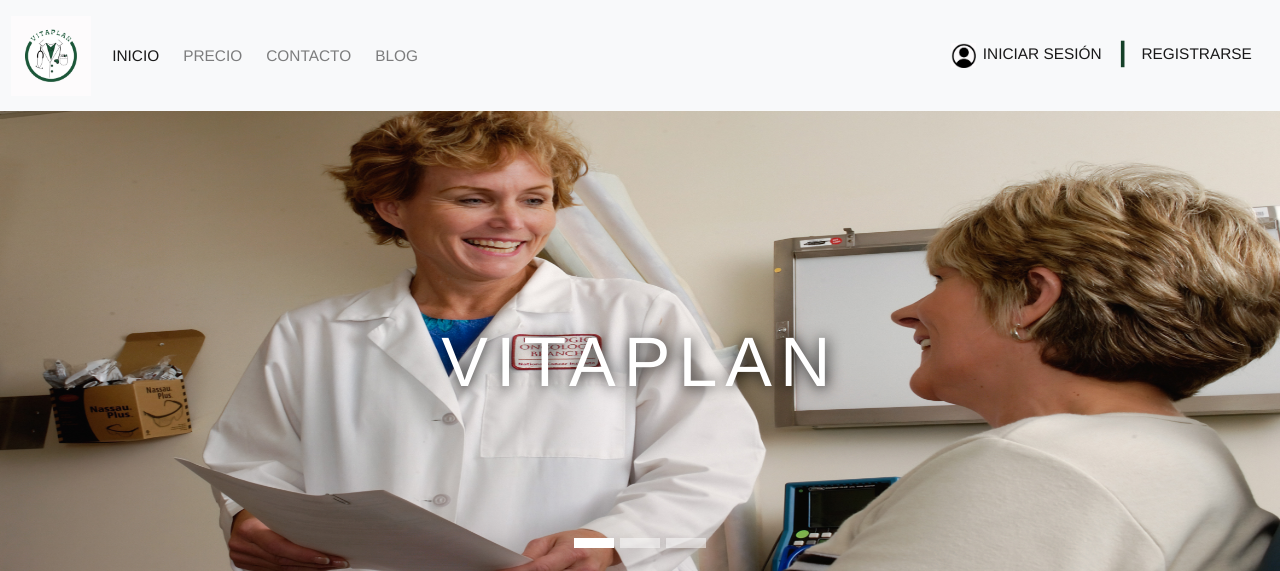
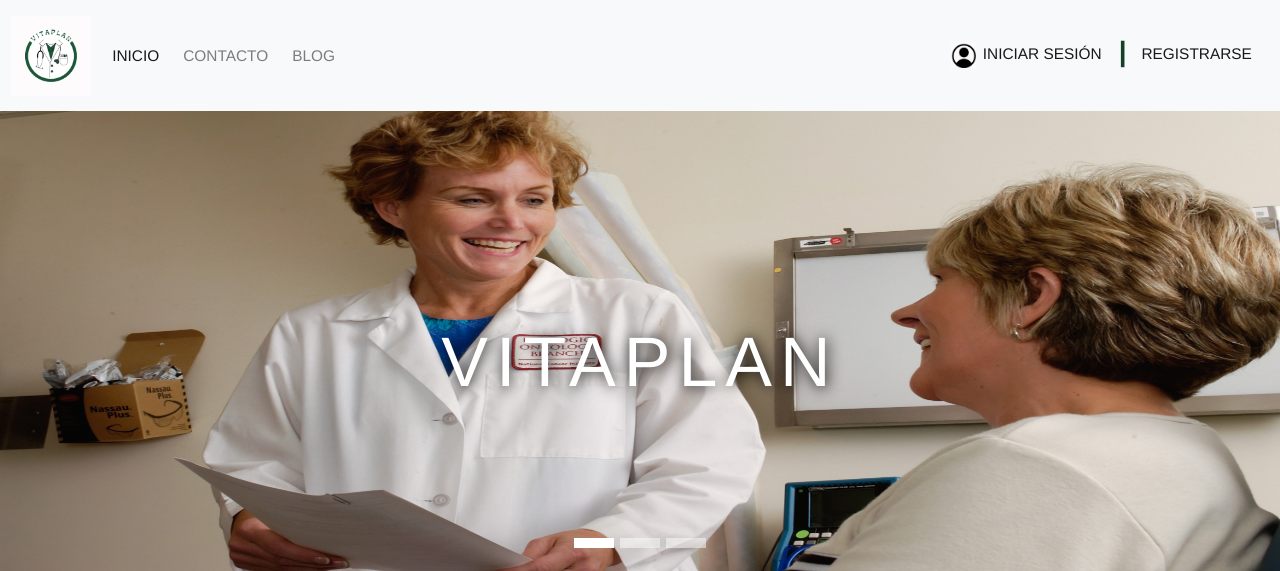
Before and after one commit to SaulJacov/vitaplan, a PHP site: page / in a window 1280 px wide. Shown: the top 571 px of the page. Run offline with PHP 8.4, Linux system fonts and the light colour scheme; some libraries are stand-ins or nearby versions.

Commit message:
Quitando Header de Precio

```diff
--- a/RegistroPN.php
+++ b/RegistroPN.php
@@ -37,9 +37,6 @@ $nutriologo = $_SESSION['usuario_nombre'];
                 <ul class="navbar-nav">
                     <li class="nav-item">
                         <a class="nav-link" href="index.html">INICIO</a>
-                    </li>
-                    <li class="nav-item">
-                        <a class="nav-link" href="precio.html">PRECIO</a>
                     </li>
                     <li class="nav-item">
                         <a class="nav-link" href="contacto.html">CONTACTO</a>
--- a/blog2.html
+++ b/blog2.html
@@ -26,9 +26,6 @@
                 <ul class="navbar-nav">
                     <li class="nav-item-2 active">
                         <a class="nav-link" href="index.html">INICIO</a>
-                    </li>
-                    <li class="nav-item">
-                        <a class="nav-link" href="precio.html">PRECIO</a>
                     </li>
                     <li class="nav-item">
                         <a class="nav-link" href="contacto.html">CONTACTO</a>
--- a/index.html
+++ b/index.html
@@ -26,9 +26,6 @@
                 <ul class="navbar-nav">
                     <li class="nav-item-2 active">
                         <a class="nav-link" href="index.html">INICIO<span class="sr-only">(current)</span></a>
-                    </li>
-                    <li class="nav-item">
-                        <a class="nav-link" href="precio.html">PRECIO</a>
                     </li>
                     <li class="nav-item">
                         <a class="nav-link" href="contacto.html">CONTACTO</a>
```
